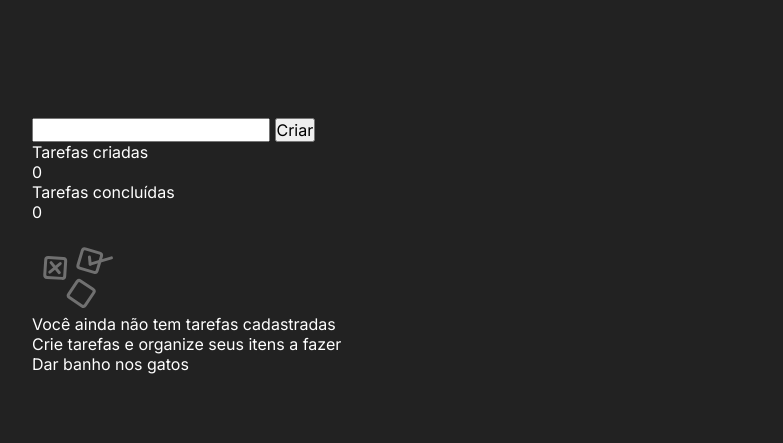
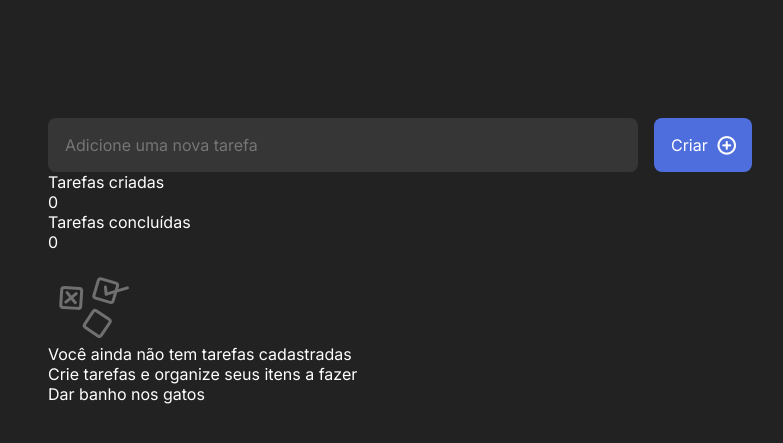
Before and after one commit to jemluz/td-newbies, a plain HTML site: page index.html in a window 1280 px wide. Shown: the part 229-672 px from the top of the page, without its empty margins (240-1023 px from the left). Drawn offline with nearby package versions, Linux system fonts and the light colour scheme.

Commit message:
Commit 9 - Estilização do formulário

```diff
--- a/global.css
+++ b/global.css
@@ -1,20 +1,21 @@
 :root {
-  --gray-100: #fff;
-  --gray-200: #d9d9d9;
+  --white: #fff;
+  --gray-100: #d9d9d9;
   --gray-200: #808080;
   --gray-300: #707070;
   --gray-400: #363636;
   --gray-500: #222222;
-  --gray-700: #1a1a1a;
+  --black: #1a1a1a;
 
   --blue-500: #4E6EDE;
+  --blue-600: #3756C5;
   --green-500: #26C277;
   --yellow-500: #FFD231;
 }
 
-/* :focus {
-  outline: transparent;
-} */
+:focus {
+  outline: var(--blue-500) solid 1px;
+}
 
 * {
   margin: 0;
@@ -26,7 +27,7 @@
 
 body {
   background: var(--gray-500);
-  color: var(--gray-100);
+  color: var(--white);
   -webkit-font-smoothing: antialiased;
 }
 
@@ -38,7 +39,7 @@ button {
   font-size: 1rem;
 }
 
-/* input,
+input,
 button {
   border-radius: 8px;
   padding: 1rem;
@@ -47,4 +48,4 @@ button {
 input:hover,
 button:hover {
   cursor: pointer;
-} */
+}
--- a/index.html
+++ b/index.html
@@ -15,11 +15,11 @@
       rel="stylesheet"
     />
 
-    <!-- <link
+    <link
       rel="stylesheet"
       type="text/css"
       href="https://unpkg.com/@phosphor-icons/web@2.0.2/src/bold/style.css"
-    /> -->
+    />
 
     <link rel="stylesheet" href="global.css" />
     <link rel="stylesheet" href="styles.css" />
@@ -33,9 +33,11 @@
       </header>
 
       <main>
-        <form>
-          <input type="text" id="Adicione uma nova tarefa" />
-          <button type="submit">Criar</button>
+        <form class="new_task_form">
+          <input type="text" placeholder="Adicione uma nova tarefa" />
+          <button type="submit">
+            Criar <i class="ph-bold ph-plus-circle"></i>
+          </button>
         </form>
 
         <section>
--- a/styles.css
+++ b/styles.css
@@ -1,6 +1,7 @@
 .wrapper {
   max-width: 46rem;
   margin: 0 auto;
+  padding: 0 1rem;
 
   display: grid;
   grid-template-columns: 1fr;
@@ -19,7 +20,7 @@
   }
 }
 
-/* -------------------- HEADER ----------------- */
+/* -------------------- HEADER BELOW ----------------- */
 
 header {
   display: flex;
@@ -28,3 +29,55 @@ header {
 
   padding: 6.75rem 0;
 }
+
+/* -------------------- FORM BELOW ----------------- */
+
+.new_task_form {
+  display: flex;
+  gap: 16px;
+}
+
+.new_task_form input {
+  width: 100%;
+  height: 3.375rem;
+
+  color: var(--gray-200);
+  background: var(--gray-400);
+  border: 1px solid transparent;
+}
+
+.new_task_form input:hover {
+  border: 1px solid var(--blue-500);
+}
+
+.new_task_form button {
+  width: 6.125rem;
+  height: 3.375rem;
+
+  background: var(--blue-500);
+  color: var(--white);
+  border: 1px solid transparent;
+
+  display: flex;
+  align-items: center;
+}
+
+/*
+disabled
+background: var(--black);
+color: var(--gray-200);
+*/
+
+.new_task_form button:hover {
+  box-shadow: 0 0 0 1px transparent;
+  background: var(--blue-600);
+}
+
+.new_task_form button:focus {
+  box-shadow: 0 0 0 1px var(--blue-600);
+}
+
+.new_task_form button i {
+  margin-left: 8px;
+  font-size: 22px;
+}
```
